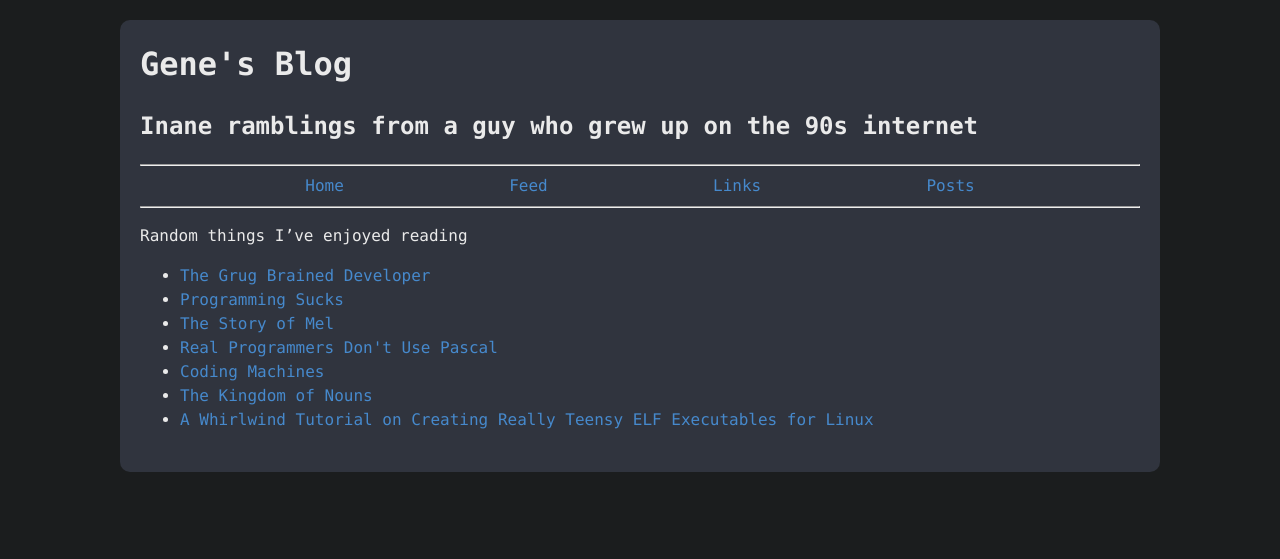
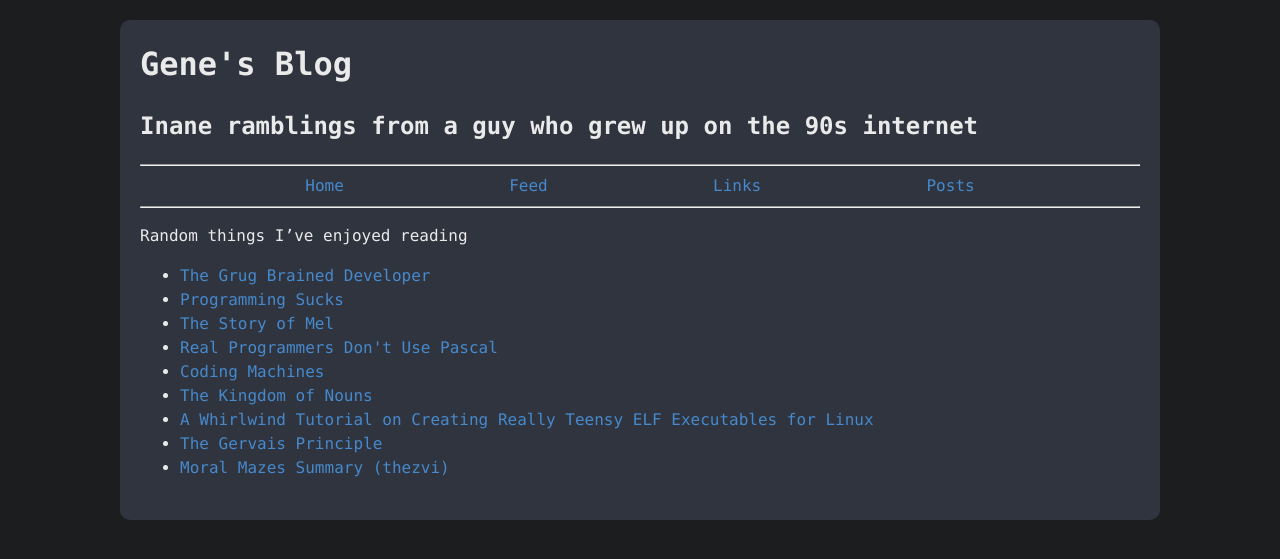
Before and after one commit to GeneTinderholm/GeneTinderholm.github.io, a Jekyll site: the page built from links.markdown, in a window 1280 px wide. Shown: the top 559 px of the page. Built offline with Jekyll 4.4.1, drawn with Linux system fonts in a browser that asks for light colours.

Commit message:
add links I keep referencing

```diff
--- a/links.markdown
+++ b/links.markdown
@@ -15,6 +15,10 @@ links:
       title: The Kingdom of Nouns
     - link: https://www.muppetlabs.com/%7Ebreadbox/software/tiny/teensy.html
       title: A Whirlwind Tutorial on Creating Really Teensy ELF Executables for Linux
+    - link: https://ribbonfarm.com/series/the-gervais-principle/
+      title: The Gervais Principle
+    - link: https://thezvi.substack.com/p/mazes-sequence-summary
+      title: Moral Mazes Summary (thezvi)
 ---
 Random things I've enjoyed reading
 <ul>
```
